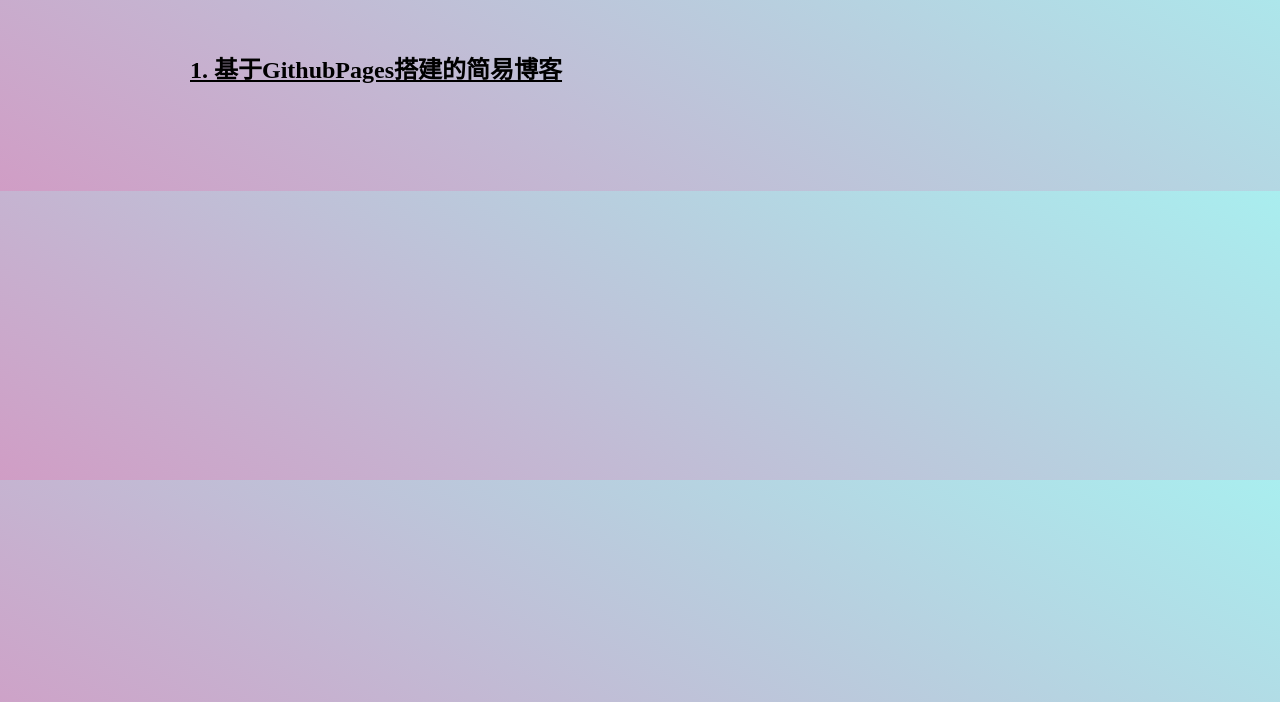
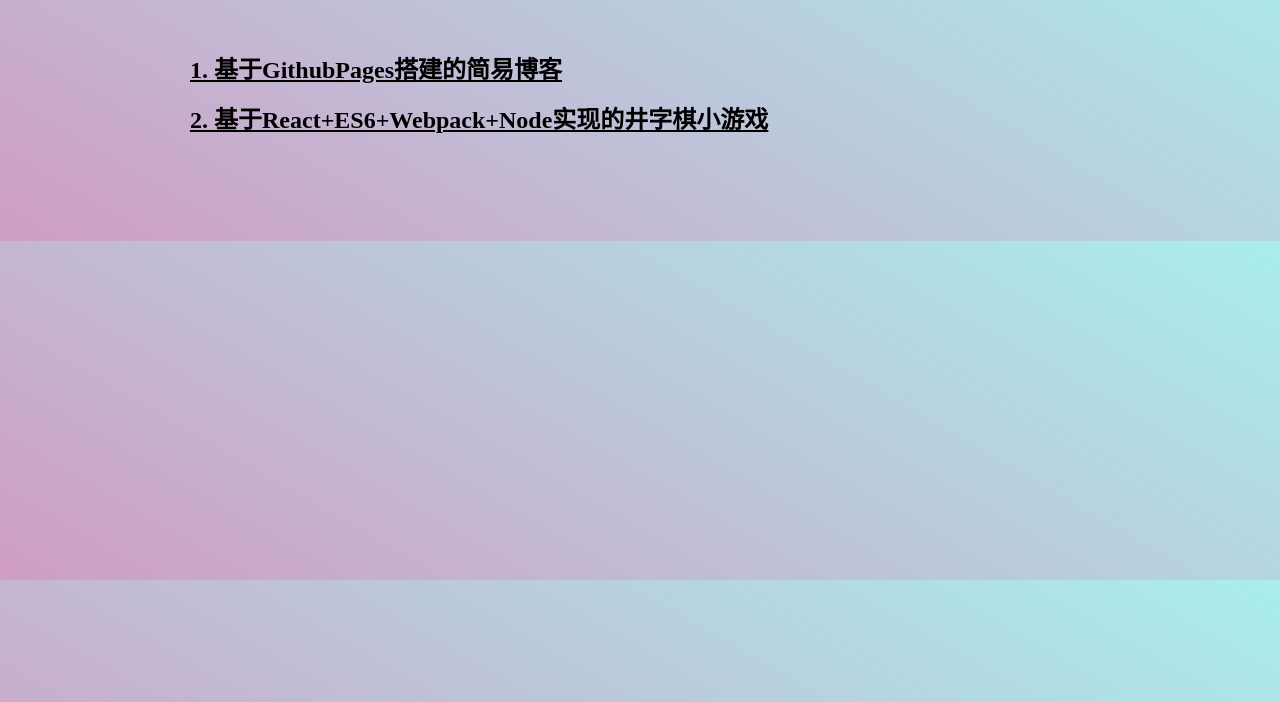
Before and after one commit to Hitsuoyue/gegezhan, a website: page index.html in a window 1280 px wide. Shown: the part 98-800 px from the top of the page. Drawn offline with Linux system fonts and the light colour scheme.

Commit message:
'tictactoe'

```diff
--- a/index.html
+++ b/index.html
@@ -7,6 +7,7 @@
 <div class="wrap">
     <div class="title">my blog</div>
     <div id="content"><ul class="container"><li><a href="https://hitsuoyue.github.io/gegezhan/&#x57FA;&#x4E8E;GithubPages&#x642D;&#x5EFA;&#x7684;&#x7B80;&#x6613;&#x535A;&#x5BA2;.md.html">1. &#x57FA;&#x4E8E;GithubPages&#x642D;&#x5EFA;&#x7684;&#x7B80;&#x6613;&#x535A;&#x5BA2;</a></li>
+<li><a href="https://hitsuoyue.github.io/gegezhan/&#x57FA;&#x4E8E;React+ES6+Webpack+Node&#x5B9E;&#x73B0;&#x7684;&#x4E95;&#x5B57;&#x68CB;&#x5C0F;&#x6E38;&#x620F;.md.html">2. &#x57FA;&#x4E8E;React+ES6+Webpack+Node&#x5B9E;&#x73B0;&#x7684;&#x4E95;&#x5B57;&#x68CB;&#x5C0F;&#x6E38;&#x620F;</a></li>
 </ul></div>
 </div>
 
```
